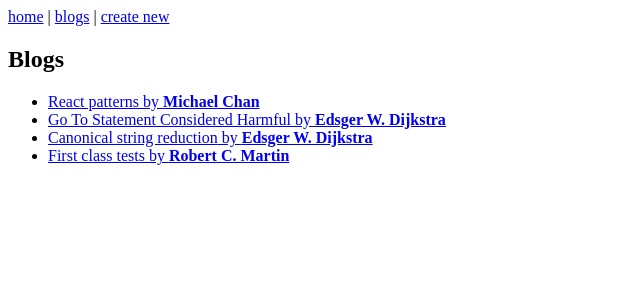
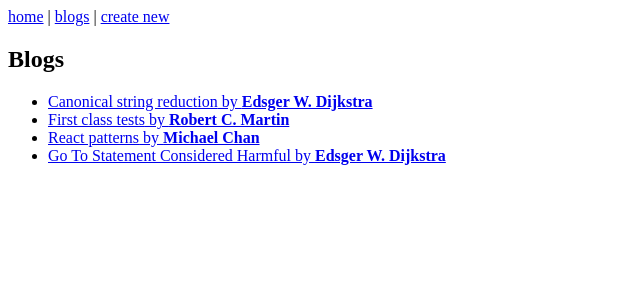
Before and after one commit to Matt-Anis/FullStackOpen-Part-14-exercises, a Next.js app in the folder blog-list/: page /blogs in a window 1280 px wide. Shown: the top 300 px of the page, without its empty margins (0-640 px from the left). Built offline with nearby package versions, Linux system fonts and the light colour scheme.

Commit message:
5. Rendered in order

```diff
--- a/blog-list/app/blogs/page.tsx
+++ b/blog-list/app/blogs/page.tsx
@@ -2,7 +2,7 @@ import { getAll } from "../services/blogs";
 import Link from "next/link";
 
 const Blogs = () => {
-  const blogs = getAll();
+  const blogs = getAll().sort((a, b) => b.likes - a.likes);
 
   return (
     <div>
```
